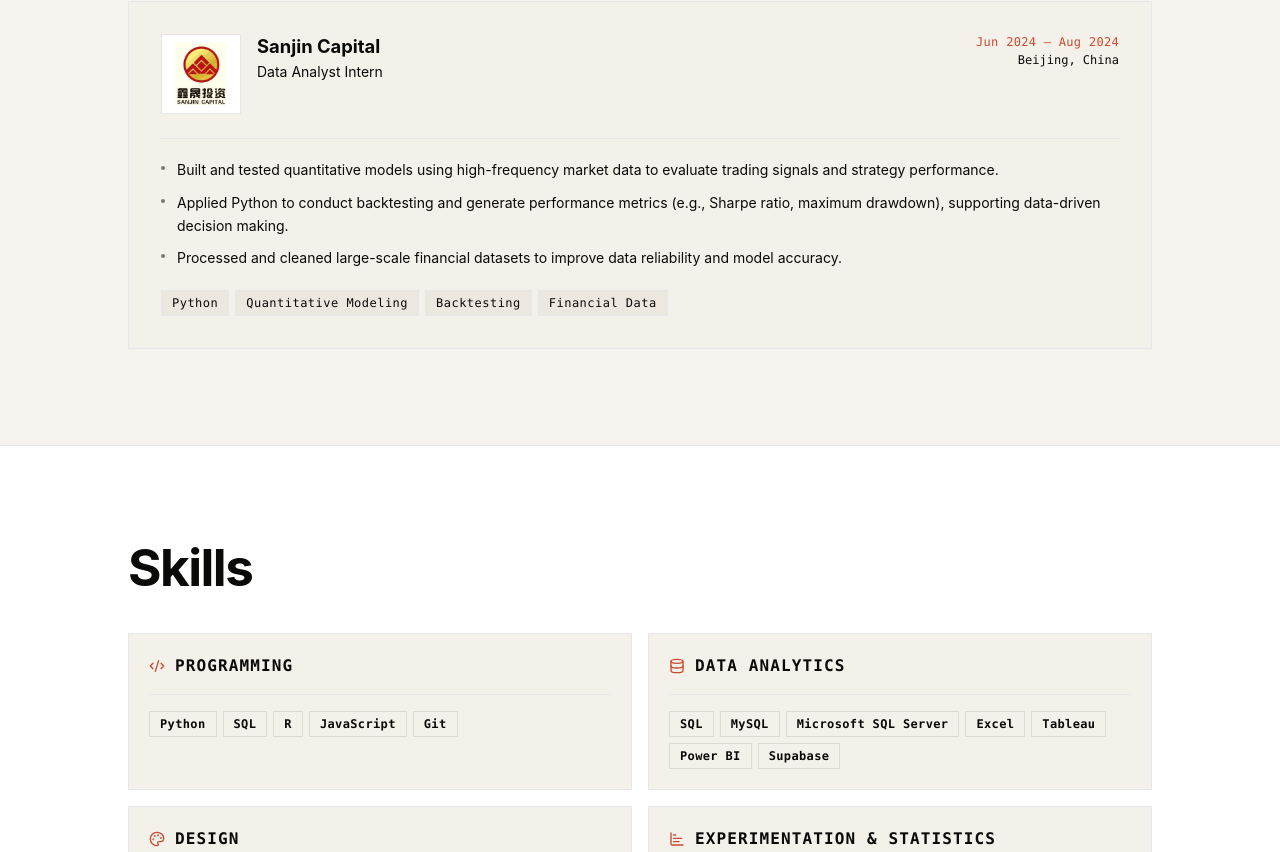
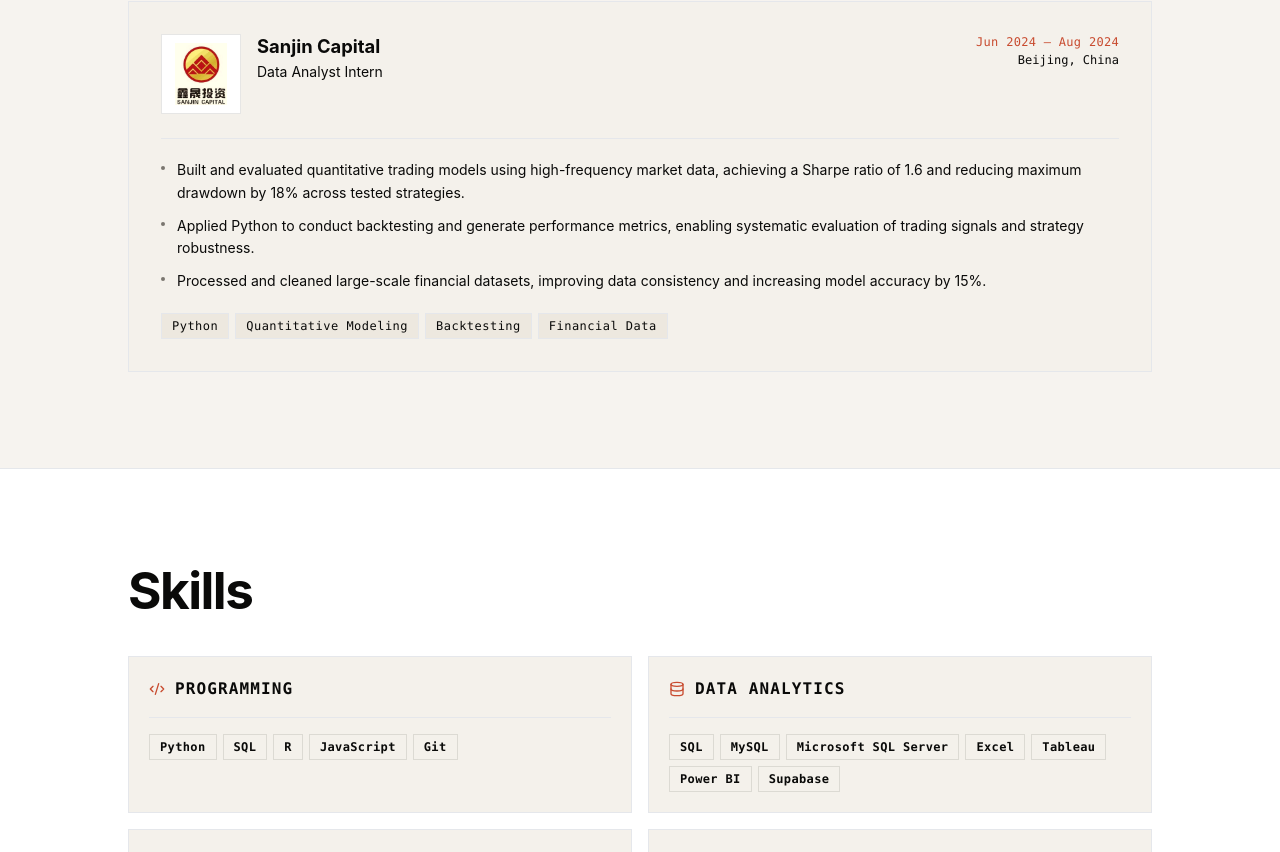
Before and after one commit to uki0829/personal-website, a Next.js app: page / in a window 1280 px wide. Shown: the part 1948-2800 px from the top of the page. Built offline with nearby package versions, Linux system fonts and the light colour scheme.

Commit message:
Adjust text content

```diff
--- a/components/Projects.tsx
+++ b/components/Projects.tsx
@@ -8,7 +8,7 @@ const projects = [
     category: "UI/UX Design",
     year: "2026",
     summary:
-      "Built an interactive web application in a 46-hour sprint to visualize environmental impacts of global data infrastructure, focusing on user interaction and real-time data visualization. (prototype under portfolio section)",
+      "Developed an interactive data visualization web interface processing structured JSON data from 1.5K data centers, enabling exploration of global data infrastructure patterns and associated energy usage. (prototype under portfolio section)",
   },
   {
     title: "H-1B Visa Approval Predictive Model",
--- a/components/WorkExperience.tsx
+++ b/components/WorkExperience.tsx
@@ -29,9 +29,9 @@ const jobs = [
     logo: "/images/sanjin.png",
     accentColor: "#c84b2f",
     bullets: [
-      "Built and tested quantitative models using high-frequency market data to evaluate trading signals and strategy performance.",
-      "Applied Python to conduct backtesting and generate performance metrics (e.g., Sharpe ratio, maximum drawdown), supporting data-driven decision making.",
-      "Processed and cleaned large-scale financial datasets to improve data reliability and model accuracy.",
+      "Built and evaluated quantitative trading models using high-frequency market data, achieving a Sharpe ratio of 1.6 and reducing maximum drawdown by 18% across tested strategies.",
+      "Applied Python to conduct backtesting and generate performance metrics, enabling systematic evaluation of trading signals and strategy robustness.",
+      "Processed and cleaned large-scale financial datasets, improving data consistency and increasing model accuracy by 15%.",
     ],
     tags: ["Python", "Quantitative Modeling", "Backtesting", "Financial Data"],
   },
```
